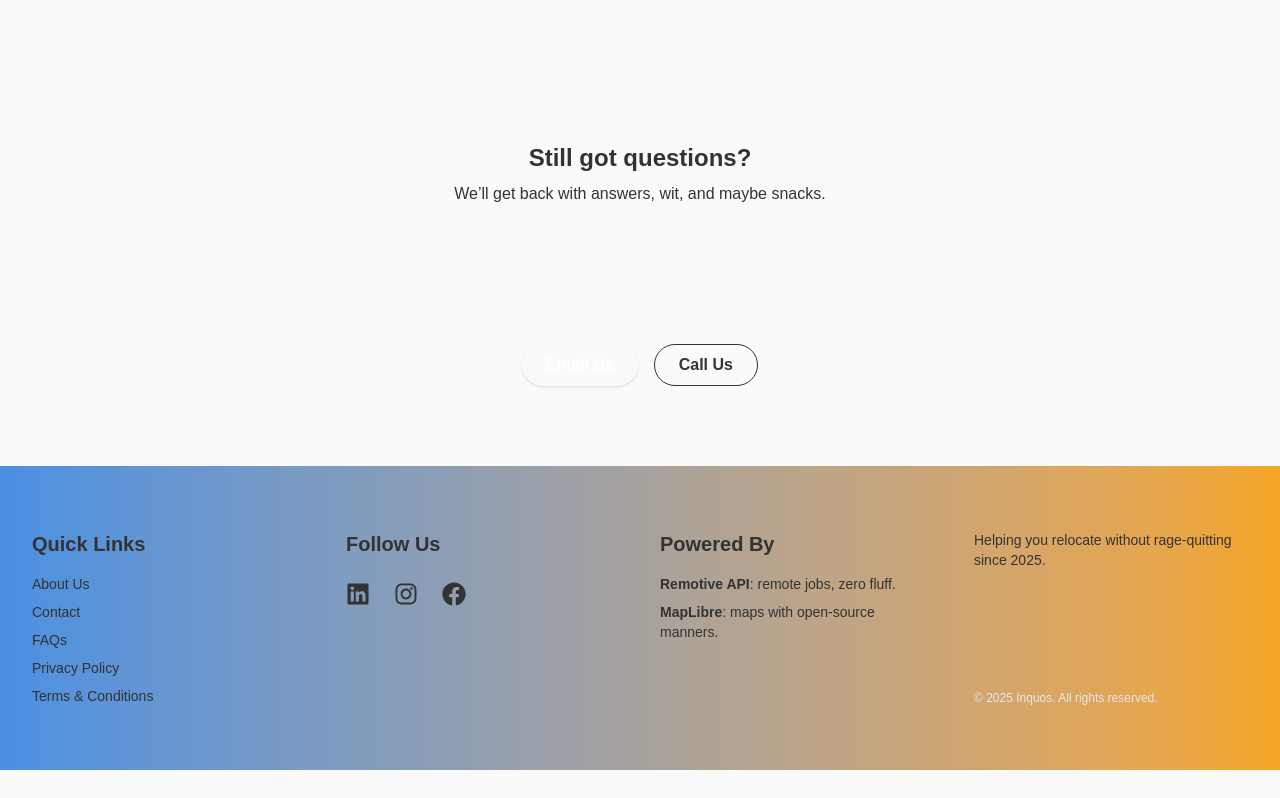
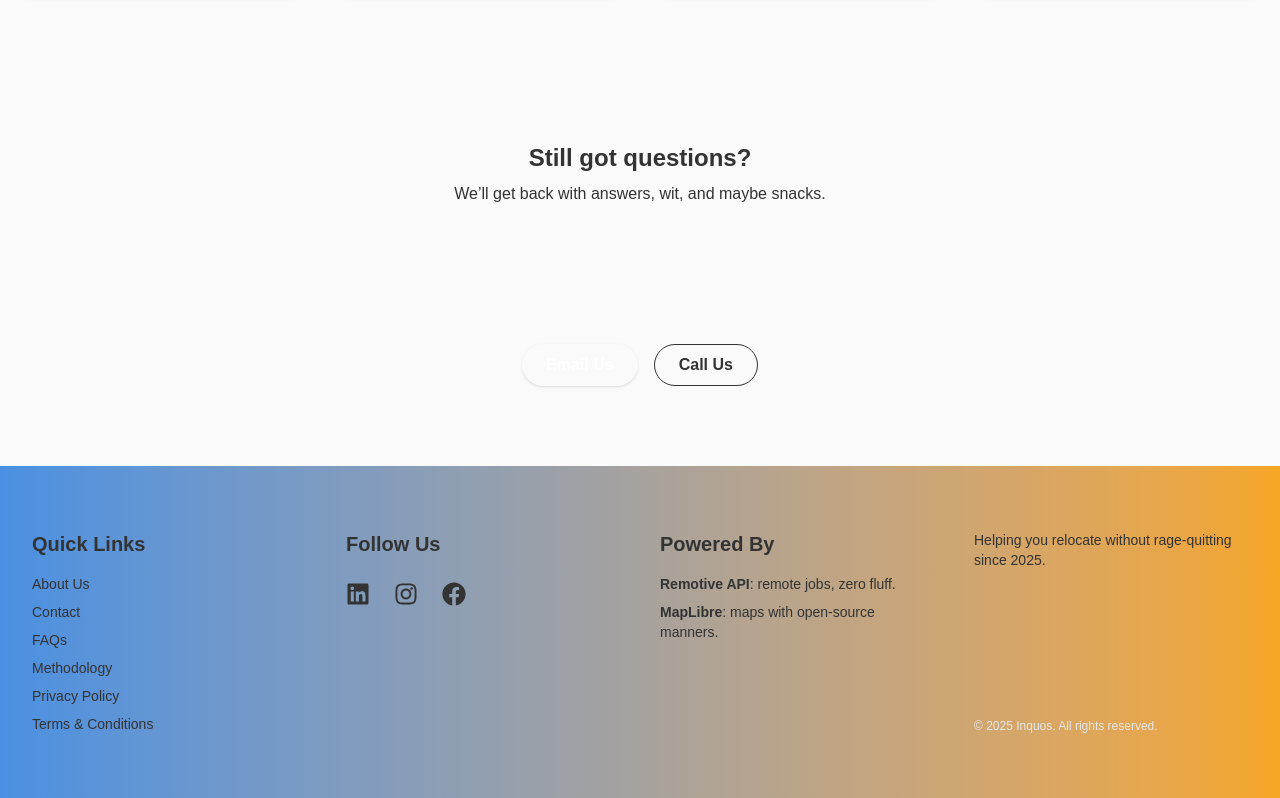
Before and after one commit to cybains/webappin, a Next.js app in the folder client/: page / in a window 1280 px wide. Shown: the part 2478-3276 px from the top of the page. Before the commit the page ends 3248 px from the top, so only its background shows below. Built offline with nearby package versions, Linux system fonts and the light colour scheme; no server answers; a web font is replaced by a local one.

Commit message:
feat: add methodology link in footer

```diff
--- a/client/src/components/Footer.tsx
+++ b/client/src/components/Footer.tsx
@@ -150,6 +150,7 @@
             <li><a href="/about" className="hover:underline">About Us</a></li>
             <li><a href="/contact" className="hover:underline">Contact</a></li>
             <li><a href="/faq" className="hover:underline">FAQs</a></li>
+            <li><a href="/methodology" className="hover:underline">Methodology</a></li>
             <li><a href="/privacy-policy" className="hover:underline">Privacy Policy</a></li>
             <li><a href="/terms-conditions" className="hover:underline">Terms & Conditions</a></li>
           </ul>
```
